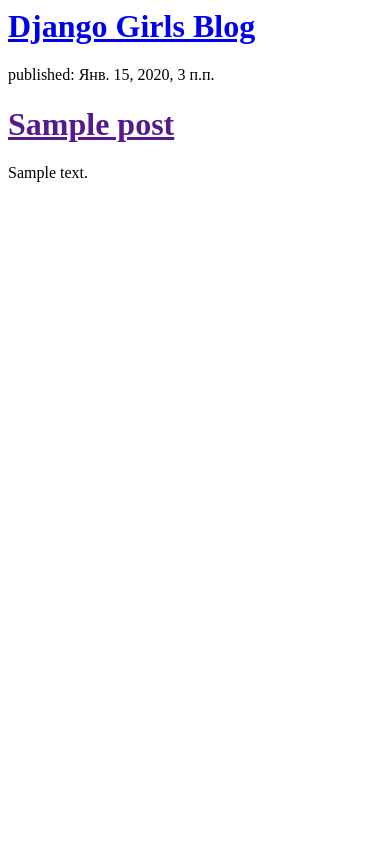
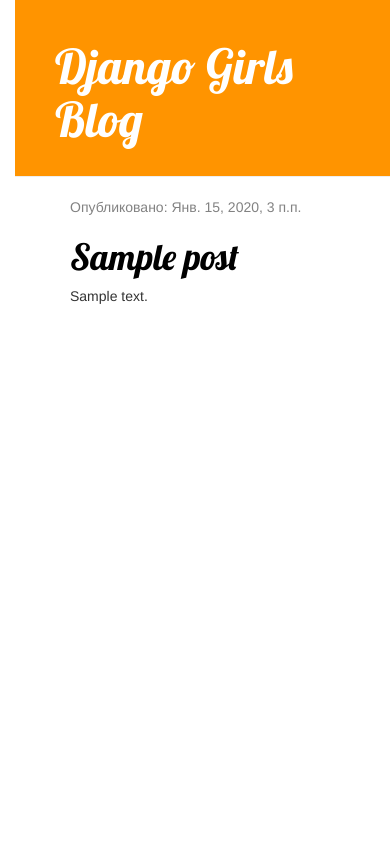
Before and after one commit to ah-chooo/my-course-project, a Django app: page / in a window 390 px wide. Run offline with Django 3.2, Linux system fonts and the light colour scheme; tables that the repository leaves empty hold one stand-in row (values such as "Sample post"); some libraries are stand-ins or nearby versions.

Commit message:
Added view and template for detailed blog post as well as CSS for the site

```diff
--- /dev/null
+++ b/Aggregator/static/css/Aggregator.css
@@ -0,0 +1,53 @@
+h1 a {
+    color: #FCA205;
+    font-family: 'Lobster';
+}
+body {
+    padding-left: 15px;
+}
+.page-header {
+    background-color: #ff9400;
+    margin-top: 0;
+    padding: 20px 20px 20px 40px;
+}
+
+.page-header h1, .page-header h1 a, .page-header h1 a:visited, .page-header h1 a:active {
+    color: #ffffff;
+    font-size: 36pt;
+    text-decoration: none;
+}
+
+.content {
+    margin-left: 40px;
+}
+
+h1, h2, h3, h4 {
+    font-family: 'Lobster', cursive;
+}
+
+.date {
+    color: #828282;
+}
+
+.save {
+    float: right;
+}
+
+.post-form textarea, .post-form input {
+    width: 100%;
+}
+
+.top-menu, .top-menu:hover, .top-menu:visited {
+    color: #ffffff;
+    float: right;
+    font-size: 26pt;
+    margin-right: 20px;
+}
+
+.post {
+    margin-bottom: 70px;
+}
+
+.post h1 a, .post h1 a:visited {
+    color: #000000;
+}
--- /dev/null
+++ b/Aggregator/templates/Aggregator/base.html
@@ -0,0 +1,24 @@
+{% load static %}
+<html>
+    <head>
+        <title>Aggregator webapp</title>
+        <link rel="stylesheet" href="//maxcdn.bootstrapcdn.com/bootstrap/3.2.0/css/bootstrap.min.css">
+        <link rel="stylesheet" href="//maxcdn.bootstrapcdn.com/bootstrap/3.2.0/css/bootstrap-theme.min.css">
+        <link href="https://fonts.googleapis.com/css?family=Lobster&subset=latin,cyrillic" rel="stylesheet" type="text/css">
+        <link rel="stylesheet" href="{% static 'css/Aggregator.css' %}">
+
+    </head>
+    <body>
+      <div class="page-header">
+          <h1><a href="/">Django Girls Blog</a></h1>
+      </div>
+      <div class="content container">
+          <div class="row">
+              <div class="col-md-8">
+              {% block content %}
+              {% endblock %}
+              </div>
+          </div>
+      </div>
+    </body>
+</html>
--- a/Aggregator/templates/Aggregator/post_list.html
+++ b/Aggregator/templates/Aggregator/post_list.html
@@ -1,18 +1,13 @@
-<html>
-    <head>
-        <title>Aggregator webapp</title>
-    </head>
-    <body>
-        <div>
-            <h1><a href="/">Django Girls Blog</a></h1>
+{% extends 'Aggregator/base.html' %}
+
+{% block content %}
+    {% for post in posts %}
+        <div class="post">
+            <div class="date">
+                <p>Опубликовано: {{ post.published_date }}</p>
+            </div>
+            <h1><a href="{% url 'post_detail' pk=post.pk %}">{{ post.title }}</a></h1>
+            <p>{{ post.text|linebreaksbr }}</p>
         </div>
-
-        {% for post in posts %}
-            <div>
-                <p>published: {{ post.published_date }}</p>
-                <h1><a href="">{{ post.title }}</a></h1>
-                <p>{{ post.text|linebreaksbr }}</p>
-            </div>
-        {% endfor %}
-    </body>
-</html>
+    {% endfor %}
+{% endblock %}
--- a/Aggregator/urls.py
+++ b/Aggregator/urls.py
@@ -4,4 +4,5 @@
 
 urlpatterns = [
     path('', views.post_list, name='post_list'),
+    path('post/<int:pk>/', views.post_detail, name='post_detail'),
 ]
--- a/Aggregator/views.py
+++ b/Aggregator/views.py
@@ -1,8 +1,13 @@
-from django.shortcuts import render
+from django.shortcuts import render, get_object_or_404
 from .models import Post
 from django.utils import timezone
+
 
 def post_list(request):
     posts = Post.objects.filter(published_date__lte=timezone.now()).order_by(
         'published_date')
     return render(request, 'Aggregator/post_list.html', {'posts': posts})
+
+def post_detail(request, pk):
+    post = get_object_or_404(Post, pk=pk)
+    return render(request, 'blog/post_detail.html', {'post': post})
```
Also changed, not shown: Aggregator/templates/Aggregator/post_detail.html (added, +13 -0 lines).
